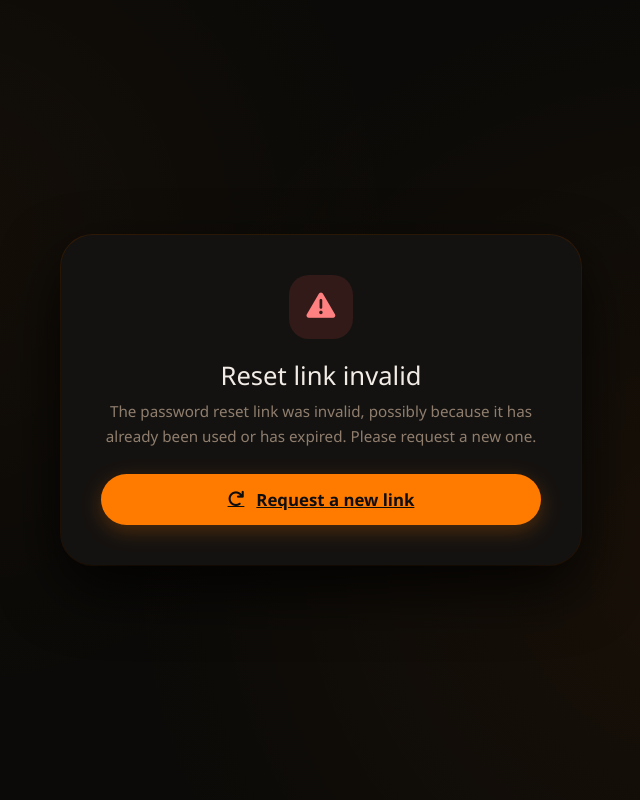
After one commit to GENERALBOND/sudanile-kitchen, a Django app: page /admin/reset/1/1/ in a window 1280 px wide. The commit adds this page. Shown: the whole page, without its empty margins (319-959 px from the left). Run offline with Django 4.2, Linux system fonts and the light colour scheme; the visitor is signed in with stand-in values (Sample User, id 1); data comes from the database, SQL or seed files in the repository; data that the repository does not hold is empty.

Commit message:
feat: add admin password reset flow with styled pages
Django 6 removed the built-in password reset URLs from the admin site, so the
custom admin login page's 'Forgot?' link pointed nowhere.

- Wire django.contrib.auth password reset views at /admin/password_reset/,
  /admin/reset/<uidb64>/<token>/ etc., defined before the /admin/ catch-all so
  the pages stay public.
- Point the landing page 'Forgot?' link at the password_reset URL.
- Add styled reset templates (matching the login page's dark orange theme):
  form, done, confirm (with invalid-link state), complete, and email body.

```diff
--- a/backend/config/urls.py
+++ b/backend/config/urls.py
@@ -2,6 +2,7 @@ from django.contrib import admin
 from django.conf import settings
 from django.conf.urls.static import static
 from django.contrib.auth import authenticate, login, logout as auth_logout
+from django.contrib.auth import views as auth_views
 from django.shortcuts import redirect, render
 from django.urls import path, include
 from django.views.generic import RedirectView
@@ -61,6 +62,12 @@ urlpatterns = [
     path('admin/reports/', reports_index, name='admin_reports'),
     path('admin/reports/<int:report_id>/', report_detail, name='admin_report_detail'),
     path('admin/authentication/', auth_index, name='admin_auth_index'),
+    # Admin password reset (Django 6 removed these from AdminSite).
+    # MUST be defined before the /admin/ catch-all so they stay public.
+    path('admin/password_reset/', auth_views.PasswordResetView.as_view(), name='password_reset'),
+    path('admin/password_reset/done/', auth_views.PasswordResetDoneView.as_view(), name='password_reset_done'),
+    path('admin/reset/<uidb64>/<token>/', auth_views.PasswordResetConfirmView.as_view(), name='password_reset_confirm'),
+    path('admin/reset/done/', auth_views.PasswordResetCompleteView.as_view(), name='password_reset_complete'),
     # Mount the Django admin at /admin/ and render the custom dashboard template
     path('admin/', admin.site.urls),
     path('api/users/', include('users.urls')),
--- a/backend/templates/landing.html
+++ b/backend/templates/landing.html
@@ -499,7 +499,7 @@
           <label for="remember">
             <input type="checkbox" id="remember" checked> Remember me
           </label>
-          <a href="#"><i class="fas fa-question-circle"></i> Forgot?</a>
+          <a href="{% url 'password_reset' %}"><i class="fas fa-question-circle"></i> Forgot?</a>
         </div>
 
         <button type="submit" class="btn-login">
--- /dev/null
+++ b/backend/templates/registration/password_reset_confirm.html
@@ -0,0 +1,95 @@
+{% load i18n %}
+<!DOCTYPE html>
+<html lang="en">
+<head>
+  <meta charset="UTF-8">
+  <meta name="viewport" content="width=device-width, initial-scale=1.0">
+  <title>{% trans "Set New Password" %} · Sudanile Kitchen Admin</title>
+  <link rel="stylesheet" href="https://cdnjs.cloudflare.com/ajax/libs/font-awesome/6.0.0-beta3/css/all.min.css">
+  <style>
+    * { margin: 0; padding: 0; box-sizing: border-box; font-family: 'Segoe UI', Roboto, system-ui, -apple-system, sans-serif; }
+    body {
+      min-height: 100vh; display: flex; align-items: center; justify-content: center;
+      background: #0b0a08; padding: 1.5rem;
+      background-image: radial-gradient(circle at 20% 30%, rgba(255, 120, 0, 0.04) 0%, transparent 40%),
+                        radial-gradient(circle at 80% 70%, rgba(255, 120, 0, 0.06) 0%, transparent 50%);
+    }
+    .reset-card {
+      max-width: 520px; width: 100%; background: #141210;
+      border-radius: 2rem; padding: 2.5rem;
+      box-shadow: 0 25px 60px rgba(0, 0, 0, 0.8), 0 0 0 1px rgba(255, 120, 0, 0.15);
+      color: #ece6df;
+    }
+    .logo { display: flex; align-items: center; gap: 0.75rem; margin-bottom: 1.6rem; }
+    .logo i { font-size: 2rem; color: #ff7b00; background: rgba(255, 123, 0, 0.12); padding: 0.6rem; border-radius: 16px; }
+    .logo span { font-weight: 300; font-size: 1.3rem; letter-spacing: 1px; color: #f2ece6; }
+    h2 { font-size: 1.6rem; font-weight: 500; color: #f2ece6; margin-bottom: 0.4rem; }
+    .subhead { font-size: 0.95rem; color: #8f7e6e; margin-bottom: 1.8rem; }
+    .error-box {
+      padding: 0.75rem 1rem; border-radius: 12px; margin-bottom: 1rem;
+      border: 1px solid rgba(255, 80, 80, 0.25); background: rgba(255, 60, 60, 0.1); color: #ff9090; font-size: 0.85rem;
+    }
+    .error-box ul { list-style: none; margin-top: 4px; }
+    .input-group { margin-bottom: 1.4rem; }
+    .input-group label { display: block; font-size: 0.85rem; color: #c9beb2; margin-bottom: 0.45rem; }
+    .input-group label i { color: #ff7b00; margin-right: 6px; }
+    .input-group input {
+      width: 100%; padding: 0.85rem 1rem; border-radius: 12px;
+      border: 1px solid rgba(255, 120, 0, 0.18); background: #0f0d0b; color: #f2ece6; font-size: 1rem; outline: none;
+      transition: border-color 0.2s, box-shadow 0.2s;
+    }
+    .input-group input:focus { border-color: #ff7b00; box-shadow: 0 0 0 3px rgba(255, 123, 0, 0.15); }
+    .hint { font-size: 0.78rem; color: #8f7e6e; margin-top: 0.4rem; }
+    .btn {
+      width: 100%; background: #ff7b00; border: none; padding: 0.9rem 1.8rem; border-radius: 60px;
+      font-weight: 600; font-size: 1.05rem; color: #0f0d0b; cursor: pointer; display: flex; align-items: center;
+      justify-content: center; gap: 12px; transition: 0.2s; box-shadow: 0 6px 20px rgba(255, 123, 0, 0.25);
+    }
+    .btn:hover { background: #ff8c1a; box-shadow: 0 8px 28px rgba(255, 123, 0, 0.4); }
+    .back-link { display: flex; align-items: center; justify-content: center; gap: 8px; margin-top: 1.4rem; font-size: 0.85rem; color: #bfb2a6; text-decoration: none; border-bottom: 1px dotted #4a3f36; transition: 0.2s; }
+    .back-link:hover { color: #ff7b00; border-bottom-color: #ff7b00; }
+  </style>
+</head>
+<body>
+  <div class="reset-card">
+    {% if validlink %}
+    <div class="logo"><i class="fas fa-lock"></i> <span>Sudanile Kitchen</span></div>
+    <h2>{% trans "Set a new password" %}</h2>
+    <div class="subhead">{% trans "Choose a strong new password for your admin account." %}</div>
+
+    {% if form.new_password1.errors or form.new_password2.errors %}
+    <div class="error-box">
+      <p>{% trans "Please correct the errors below:" %}</p>
+      {{ form.new_password1.errors }}
+      {{ form.new_password2.errors }}
+    </div>
+    {% endif %}
+
+    <form method="post">
+      {% csrf_token %}
+      <div class="input-group">
+        <label for="id_new_password1"><i class="fas fa-lock"></i> {% trans "New password" %}</label>
+        <input type="password" id="id_new_password1" name="new_password1" placeholder="{% trans 'Enter a strong new password' %}" required autofocus autocomplete="new-password">
+        <div class="hint">{{ form.new_password1.help_text|safe }}</div>
+      </div>
+      <div class="input-group">
+        <label for="id_new_password2"><i class="fas fa-lock"></i> {% trans "Confirm new password" %}</label>
+        <input type="password" id="id_new_password2" name="new_password2" placeholder="{% trans 'Re-enter your new password' %}" required autocomplete="new-password">
+      </div>
+      <button type="submit" class="btn">
+        <span>{% trans "Change my password" %}</span> <i class="fas fa-check"></i>
+      </button>
+    </form>
+    {% else %}
+    <div class="status-icon" style="width:64px;height:64px;margin:0 auto 1.2rem;border-radius:20px;background:rgba(255,80,80,0.12);display:flex;align-items:center;justify-content:center;">
+      <i class="fas fa-exclamation-triangle" style="font-size:1.8rem;color:#ff8080;"></i>
+    </div>
+    <h2 style="text-align:center;">{% trans "Reset link invalid" %}</h2>
+    <p class="text" style="font-size:0.95rem;color:#8f7e6e;line-height:1.6;text-align:center;margin-bottom:1.6rem;">
+      {% trans "The password reset link was invalid, possibly because it has already been used or has expired. Please request a new one." %}
+    </p>
+    <a class="btn" href="{% url 'password_reset' %}"><i class="fas fa-redo"></i> {% trans "Request a new link" %}</a>
+    {% endif %}
+  </div>
+</body>
+</html>
```
Also changed, not shown: backend/templates/registration/password_reset_complete.html (added, +45 -0 lines), backend/templates/registration/password_reset_done.html (added, +47 -0 lines), backend/templates/registration/password_reset_email.html (added, +14 -0 lines), backend/templates/registration/password_reset_form.html (added, +85 -0 lines).
